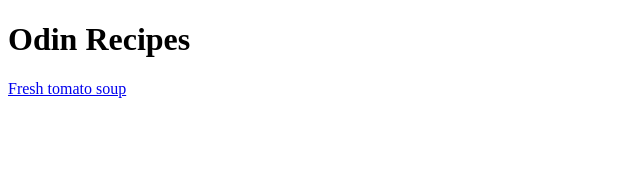
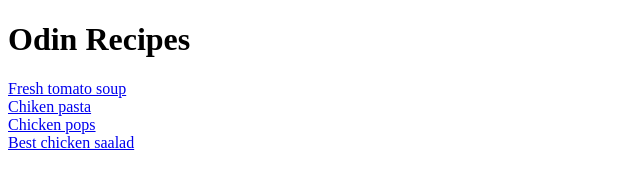
Before and after one commit to iJustWannaUnderstandIt/odin-recipes, a plain HTML site: page index.html in a window 1280 px wide. Shown: the whole page, without its empty margins (0-640 px from the left). Drawn offline with Linux system fonts and the light colour scheme.

Commit message:
feat: add all allowed recipes

```diff
--- a/index.html
+++ b/index.html
@@ -9,5 +9,11 @@
     <h1>Odin Recipes</h1>
 
     <a href="./recipes/tomato_soup.html">Fresh tomato soup</a>
+    <br>
+    <a href="./recipes/chicken_pasta.html">Chiken pasta</a>
+    <br>
+    <a href="./recipes/chicken_pops.html">Chicken pops</a>
+    <br>
+    <a href="./recipes/chicken_salad.html">Best chicken saalad</a>
 </body>
 </html>
```
